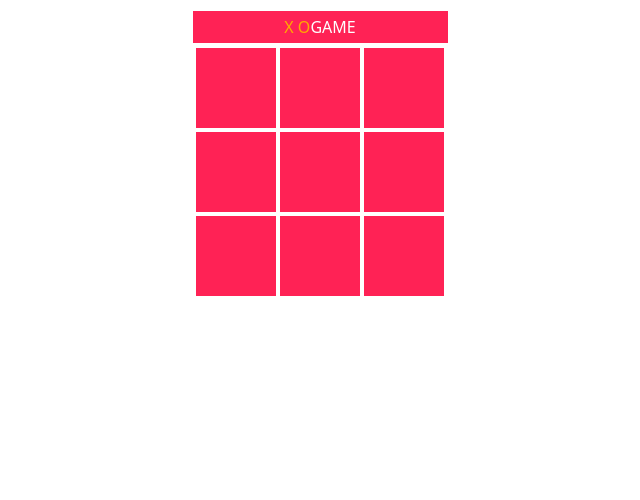
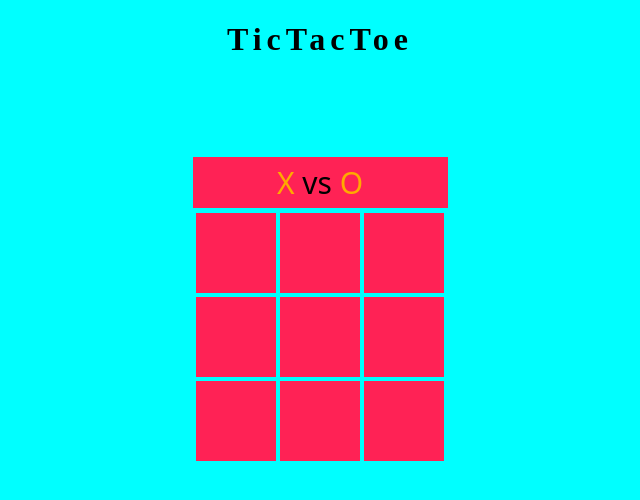
Before and after one commit to Salehkhatib/TicTacToe, a plain HTML site: page index.html in a window 1280 px wide. Shown: the whole page, without its empty margins (320-960 px from the left). Drawn offline with Linux system fonts and the light colour scheme.

Commit message:
TicTacToe

```diff
--- a/index.html
+++ b/index.html
@@ -8,8 +8,9 @@
     <title>Document</title>
   </head>
   <body>
+    <h1>TicTacToe</h1>
     <div class="game">
-      <div class="title"><span>X O</span>GAME</div>
+      <div class="title"><span>X <span class="vs">vs</span> O</span></div>
       <div class="square" id="item1" onclick="game(this.id)"></div>
       <div class="square" id="item2" onclick="game(this.id)"></div>
       <div class="square" id="item3" onclick="game(this.id)"></div>
--- a/script.js
+++ b/script.js
@@ -70,11 +70,12 @@ function game(id) {
   if (turn === "x" && element.innerHTML == "") {
     element.innerHTML = "X";
     turn = "o";
-    title.innerHTML = "o";
+    title.innerHTML = "O ist dran";
   } else if (turn === "o" && element.innerHTML == "") {
-    element.innerHTML = "o";
+    element.innerHTML = "O";
     turn = "x";
-    title.innerHTML = "x";
+    title.innerHTML = "X ist dran";
   }
+
   winner();
 }
--- a/style.css
+++ b/style.css
@@ -1,3 +1,11 @@
+html {
+  background-color: aqua;
+}
+h1 {
+  display: flex;
+  justify-content: center;
+  letter-spacing: 5px;
+}
 .game {
   width: 255px;
   text-align: center;
@@ -9,6 +17,7 @@
   display: flex;
   flex-wrap: wrap;
   justify-content: center;
+  margin-top: 6rem;
 }
 
 .title {
@@ -20,6 +29,7 @@
 
 span {
   color: #fa0;
+  font-size: 30px;
 }
 .square {
   width: 80px;
@@ -27,10 +37,15 @@ span {
   background-color: #f25;
   float: left;
   margin: 2px;
-  font-size: 50px;
+  font-size: 60px;
+  text-align: center;
 }
 
 .sqaure:hover {
   background: #000;
   cursor: pointer;
 }
+
+.vs {
+  color: #000;
+}
```
